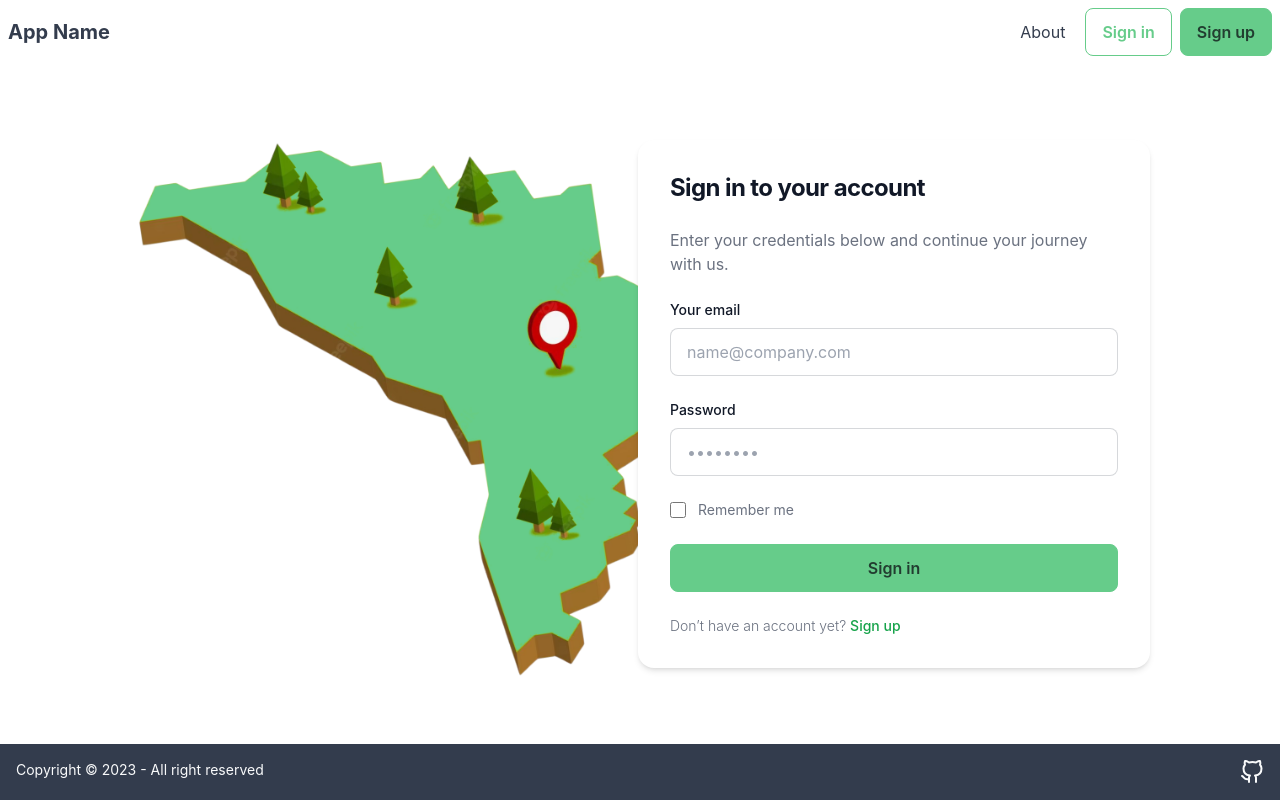
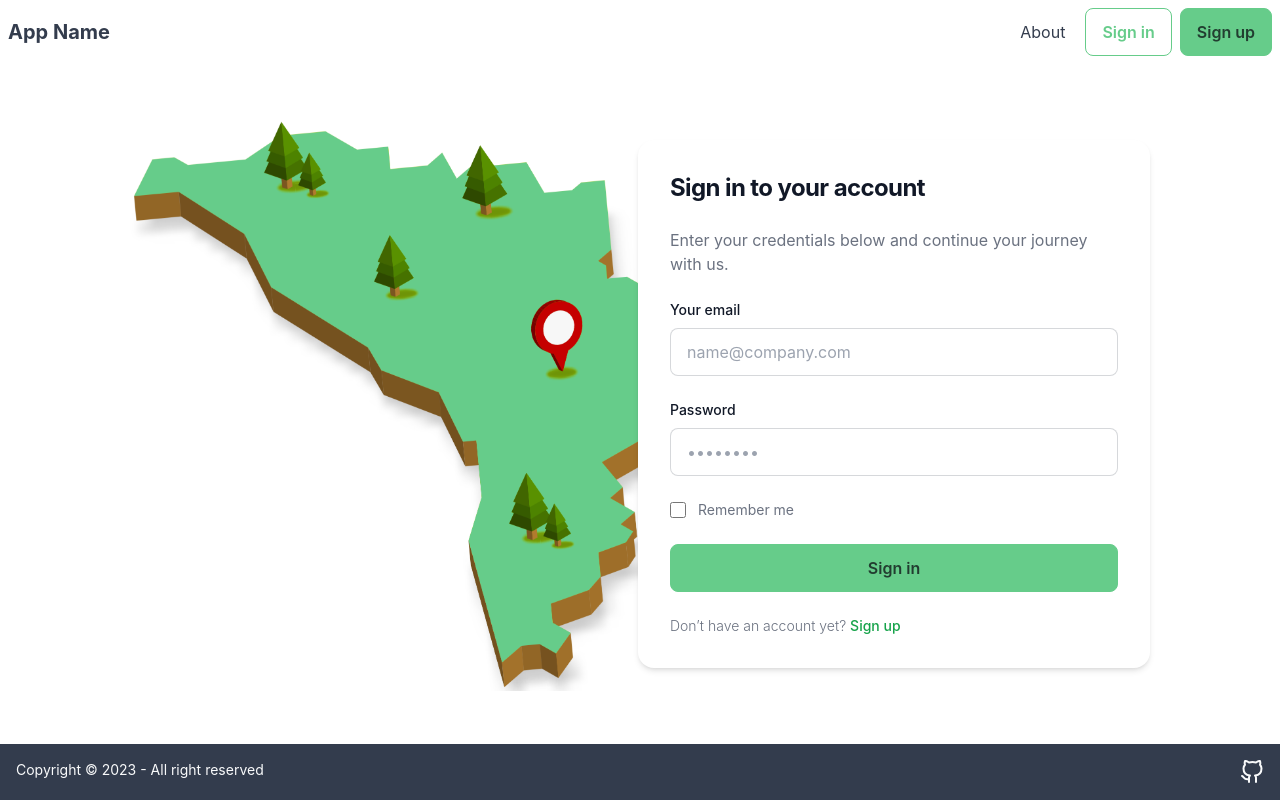
Before and after one commit to danielavornic/ds-hackathon, a Next.js app: page /signin in a window 1280 px wide. Built offline with nearby package versions, Linux system fonts and the light colour scheme.

Commit message:
Update auth img

```diff
--- a/src/pages/signin.tsx
+++ b/src/pages/signin.tsx
@@ -11,7 +11,7 @@ const signin = () => {
         <div className="container flex flex-col md:flex-row h-full justify-center items-center px-6 py-8 mx-auto lg:py-0">
           <div>
             <Image
-              src="/images/md-map-tilt.png"
+              src="/images/md-2-tilt.png"
               alt="Sign in"
               width="700"
               height="548"
--- a/src/pages/signup.tsx
+++ b/src/pages/signup.tsx
@@ -11,7 +11,7 @@ const signup = () => {
         <div className="container  flex flex-col md:flex-row h-full justify-center items-center px-6 py-8 mx-auto lg:py-0">
           <div>
             <Image
-              src="/images/md-map-tilt.png"
+              src="/images/md-2-tilt.png"
               alt="Sign in"
               width="700"
               height="548"
```
Also changed, not shown: public/images/md-2-tilt.png (added).
